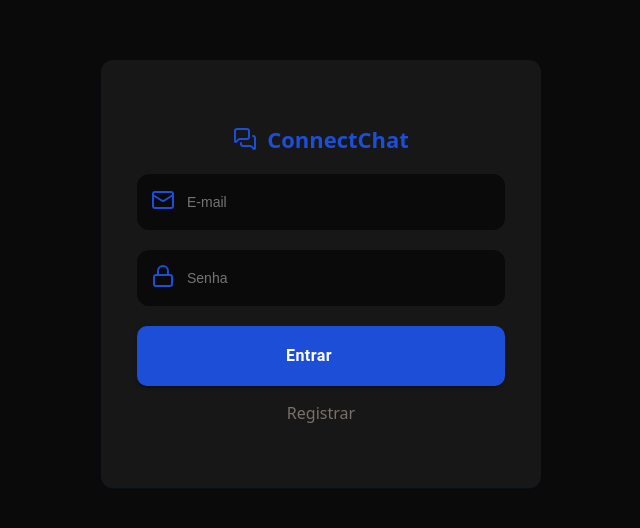
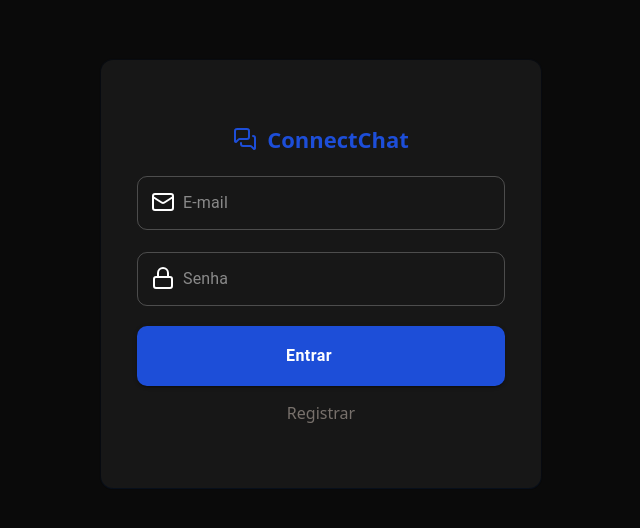
Before and after one commit to ivanrods/connect-chat, a React (Vite) app in the folder client/: page /login in a window 1280 px wide. Shown: the part 126-654 px from the top of the page, without its empty margins (319-959 px from the left). Built offline with nearby package versions, Linux system fonts and the light colour scheme; no server answers; some icons are missing.

Commit message:
add material input to form

```diff
--- a/client/src/components/inputForm.jsx
+++ b/client/src/components/inputForm.jsx
@@ -1,10 +1,19 @@
-import styles from "../styles/inputForm.module.css";
-const InputForm = ({ icon, type, placeholder, ...rest }) => {
+import { TextField, InputAdornment } from "@mui/material";
+
+const InputForm = ({ icon, type = "text", placeholder, ...rest }) => {
   return (
-    <div className={styles.input}>
-      <div>{icon}</div>
-      <input type={type} placeholder={placeholder} {...rest} />
-    </div>
+    <TextField
+      variant="outlined"
+      type={type}
+      placeholder={placeholder}
+      fullWidth
+      InputProps={{
+        startAdornment: (
+          <InputAdornment position="start">{icon}</InputAdornment>
+        ),
+      }}
+      {...rest}
+    />
   );
 };
 
```
